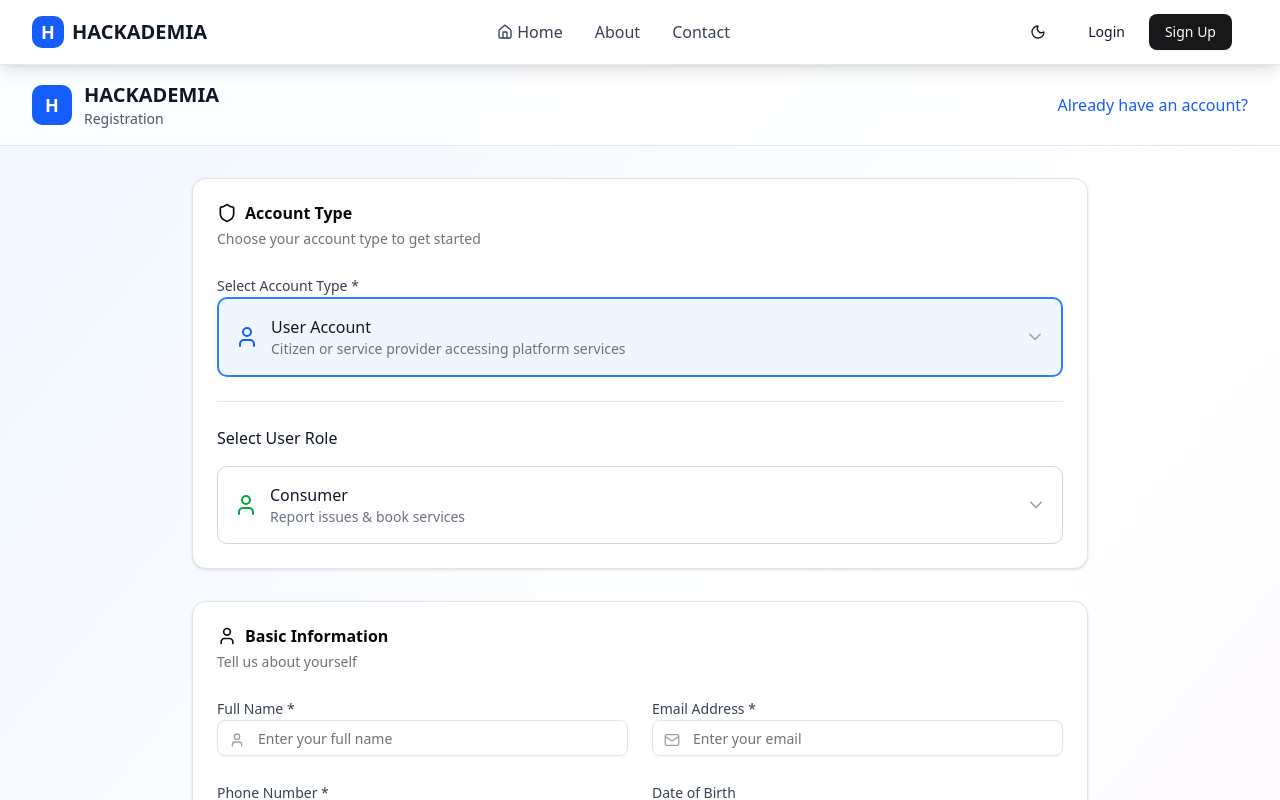
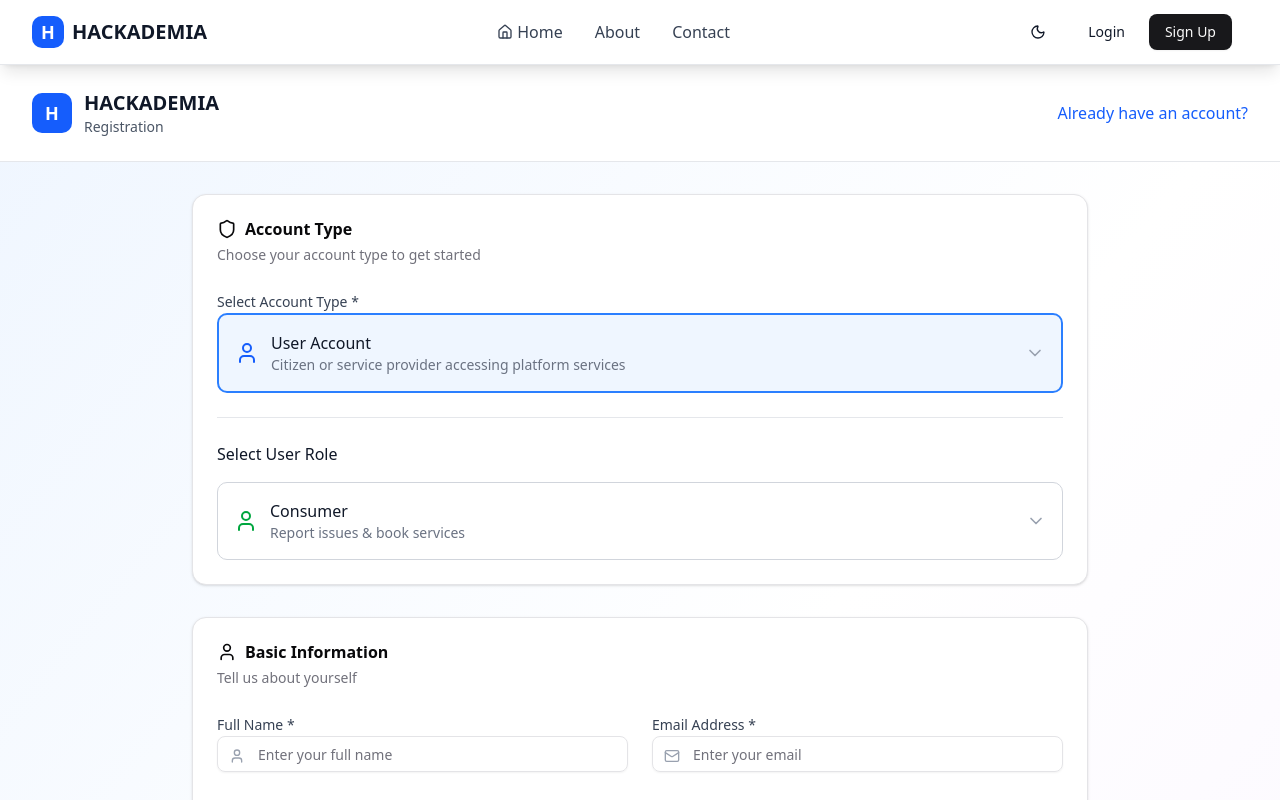
Before and after one commit to NCJ-Hackademia/39-Success_200, a Next.js app in the folder client/: page /register in a window 1280 px wide. Shown: the top 800 px of the page. Built offline with nearby package versions, Linux system fonts and the light colour scheme.

Commit message:
refactor: update header styling for improved layout and consistency

```diff
--- a/client/src/app/register/page.jsx
+++ b/client/src/app/register/page.jsx
@@ -283,8 +283,8 @@ export default function RegisterPage() {
   return (
     <div className="min-h-screen bg-gradient-to-br from-blue-50 via-white to-purple-50 dark:from-gray-900 dark:via-gray-800 dark:to-purple-900">
       {/* Header */}
-      <div className="sticky top-0 z-10 bg-white/80 dark:bg-gray-900/80 backdrop-blur-md border-b border-gray-200 dark:border-gray-700">
-        <div className="max-w-7xl mx-auto px-4 sm:px-6 lg:px-8 py-4">
+      <div className="bg-white dark:bg-gray-900 border-b border-gray-200 dark:border-gray-700">
+        <div className="max-w-7xl mx-auto px-4 sm:px-6 lg:px-8 py-6">
           <div className="flex items-center justify-between">
             <div className="flex items-center space-x-3">
               <div className="w-10 h-10 bg-blue-600 rounded-lg flex items-center justify-center">
```
